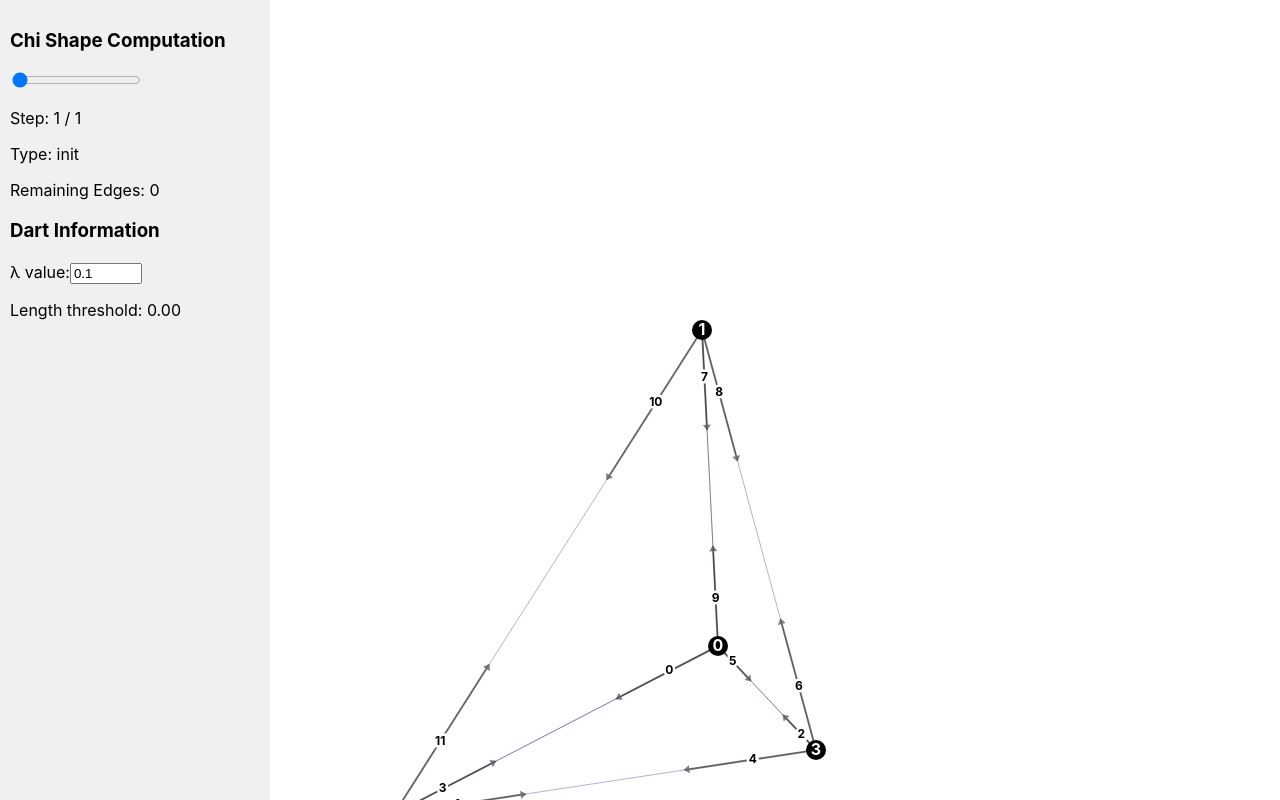
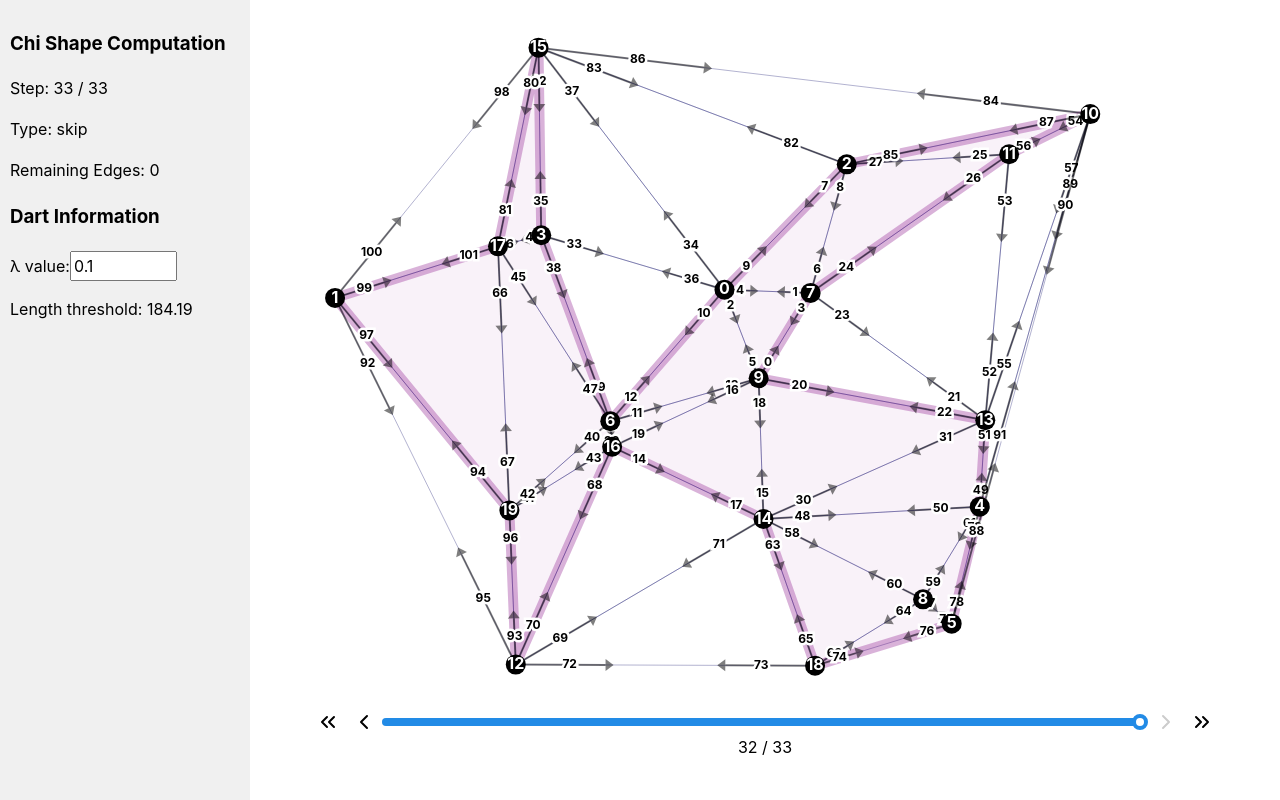
Before and after one commit to NolanDC/chi-shapes, a React (Create React App) app: page / in a window 1280 px wide. Built offline with nearby package versions, Linux system fonts and the light colour scheme.

Commit message:
visual adjustments, remove analyze step in favor of skip or remove

```diff
--- a/src/App.tsx
+++ b/src/App.tsx
@@ -1,9 +1,13 @@
 import DelaunayVisualization from './ChiShapeVisualization';
+import { MantineProvider } from '@mantine/core';
 
 function App() {
   return (
     <div className="App">
-      <DelaunayVisualization />
+      <MantineProvider>
+        <DelaunayVisualization />
+      </MantineProvider>
+
     </div>
   );
 }
--- a/src/ChiShapeVisualization.tsx
+++ b/src/ChiShapeVisualization.tsx
@@ -1,32 +1,57 @@
-import React, { useState, useEffect, useRef, useCallback, useMemo } from 'react';
+import React, { useState, useEffect, useMemo, useRef } from 'react';
+import styled from '@emotion/styled';
 import { Vector } from './vector';
-import { ChiShapeComputer, ComputationStep } from './chiShape';
-import { CombinatorialMap, Dart } from './CombinatorialMap';
+import { ChiShapeComputer } from './chiShape';
+import { CombinatorialMap, Dart, Triangle } from './CombinatorialMap';
 import { DartView } from './DartView';
 import { TriangleView } from './TriangleView';
 import { Vertex } from './Vertex';
-import { Line } from './Line';
-import { Triangle } from './CombinatorialMap';
-import { Edge } from './chiShape';
+import SliderControl from './SliderControl';
 
+
+const Container = styled.div`
+  display: flex;
+  width: 100vw;
+  height: 100vh;
+  overflow: hidden;
+`;
+
+const InfoPanel = styled.div`
+  width: 250px;
+  padding: 10px;
+  background: #f0f0f0;
+  overflow-y: auto;
+`;
+
+const VisualizationContainer = styled.div`
+  flex: 1;
+  display: flex;
+  flex-direction: column;
+`;
+
+const SVGContainer = styled.div`
+  flex: 1;
+  position: relative;
+`;
 
 const ChiShapeVisualization: React.FC = () => {
   const [points, setPoints] = useState<Vector[]>([]);
   const [lambda, setLambda] = useState(0.1);
   const [lengthThresh, setLengthThresh] = useState(0);
   const [hoveredDart, setHoveredDart] = useState<Dart | null>(null);
-  const [hoveredTheta0, setHoveredTheta0] = useState<Dart | null>(null)
-  const [hoveredTheta1, setHoveredTheta1] = useState<Dart | null>(null)
-  const [combinatorialMap, setCombinatorialMap] = useState<CombinatorialMap>()
-  const [delaunayTriangles, setDelaunayTriangles] = useState<Triangle[]>()
+  const [hoveredTheta0, setHoveredTheta0] = useState<Dart | null>(null);
+  const [hoveredTheta1, setHoveredTheta1] = useState<Dart | null>(null);
+  const [combinatorialMap, setCombinatorialMap] = useState<CombinatorialMap>();
+  const [delaunayTriangles, setDelaunayTriangles] = useState<Triangle[]>();
   const [size, setSize] = useState({ width: 0, height: 0 });
-  const [stepIndex, setStepIndex] = useState<number>(0)
+  const [stepIndex, setStepIndex] = useState<number>(0);
+  const svgRef = useRef<SVGSVGElement>(null);
 
   const containerRef = useRef<HTMLDivElement>(null);
   const INFO_COLUMN_WIDTH = 250;
 
-  const steps = useMemo(() => new ChiShapeComputer(points, lambda).getComputationSteps(), [points, lambda])
-  const currentStep = useMemo(() => steps[stepIndex], [steps, stepIndex])
+  const steps = useMemo(() => new ChiShapeComputer(points, lambda).getComputationSteps(), [points, lambda]);
+  const currentStep = useMemo(() => steps[stepIndex], [steps, stepIndex]);
 
   useEffect(() => {
     if (points.length < 3) {
@@ -60,12 +85,18 @@ const ChiShapeVisualization: React.FC = () => {
   }, [hoveredDart])
 
   const randomPoints = (num: number) => {
-    const width = window.innerWidth - INFO_COLUMN_WIDTH;
-    const height = window.innerHeight;
+    if (!svgRef.current) return [];
+
+    const svgRect = svgRef.current.getBoundingClientRect();
+    const padding = 40
+    const width = svgRect.width - padding*2;
+    const height = svgRect.height - padding*2;
+
+
     return Array.from({ length: num }, () =>
-      new Vector(Math.random() * width, Math.random() * height)
+      new Vector(Math.random() * width + padding, Math.random() * height + padding)
     );
-  }
+  };
 
   const simplePoints = () => {
     return [
@@ -79,8 +110,8 @@ const ChiShapeVisualization: React.FC = () => {
 
   useEffect(() => {
 
-    //setPoints(randomPoints(20));
-    setPoints(simplePoints());
+    setPoints(randomPoints(20));
+    //setPoints(simplePoints());
 
     const handleResize = () => {
       //setPoints(randomPoints(20));
@@ -97,21 +128,22 @@ const ChiShapeVisualization: React.FC = () => {
     return () => window.removeEventListener('resize', handleResize);
   }, []);
 
-  const handleStepChange = (event: React.ChangeEvent<HTMLInputElement>) => {
-    setStepIndex(Number(event.target.value));
+  const handleStepChange = (value: number) => {
+    setStepIndex(value);
   };
 
   const handleSvgClick = (e: React.MouseEvent<SVGSVGElement>) => {
-    const rect = e.currentTarget.getBoundingClientRect();
-    const x = e.clientX - rect.left;
-    const y = e.clientY - rect.top;
+    if (!svgRef.current) return;
+
+    const svgRect = svgRef.current.getBoundingClientRect();
+    const x = e.clientX - svgRect.left;
+    const y = e.clientY - svgRect.top;
     const clickedPoint = new Vector(x, y);
 
     setPoints(prevPoints => {
       const existingPointIndex = prevPoints.findIndex(p => Vector.dist(p, clickedPoint) < 10);
 
       if (existingPointIndex !== -1) {
-        console.log('Removing point at index:', existingPointIndex);
         return prevPoints.filter((_, index) => index !== existingPointIndex);
       } else {
         return [...prevPoints, clickedPoint];
@@ -180,7 +212,7 @@ const ChiShapeVisualization: React.FC = () => {
     return (
       <polygon
         points={Array.from(shape.values()).map(p => `${points[p.d1.origin].x},${points[p.d1.origin].y}`).join(' ')}
-        fill="none"
+        fill="rgba(128, 0, 128, 0.05)"
         stroke="rgba(128, 0, 128, 0.3)"
         strokeWidth={10}
       />
@@ -237,17 +269,11 @@ const ChiShapeVisualization: React.FC = () => {
     ));
   };
 
+
   return (
-    <div style={{ display: 'flex', width: '100vw', height: '100vh', overflow: 'hidden' }}>
-      <div style={{ width: `${INFO_COLUMN_WIDTH}px`, padding: '10px', background: '#f0f0f0', overflowY: 'auto' }}>
+    <Container>
+      <InfoPanel>
         <h3>Chi Shape Computation</h3>
-        <input
-          type="range"
-          min="0"
-          max={steps.length - 1}
-          value={stepIndex}
-          onChange={handleStepChange}
-        />
         <p>Step: {stepIndex + 1} / {steps.length}</p>
         {currentStep && (
           <div>
@@ -277,22 +303,28 @@ const ChiShapeVisualization: React.FC = () => {
           </label>
           <p>Length threshold: {lengthThresh.toFixed(2)}</p>
         </div>
-      </div>
-      <div ref={containerRef} style={{ position: 'relative', flex: 1 }}>
+      </InfoPanel>
+      <VisualizationContainer>
+        <SVGContainer>
           <svg
+            ref={svgRef}
             width="100%"
             height="100%"
             onClick={handleSvgClick}
           >
-
-
             {renderDelaunayTriangles()}
             {renderChiShape()}
             {renderDarts()}
             {renderPoints()}
           </svg>
-      </div>
-    </div>
+        </SVGContainer>
+        <SliderControl
+          stepIndex={stepIndex}
+          totalSteps={steps.length}
+          onStepChange={handleStepChange}
+        />
+      </VisualizationContainer>
+    </Container>
   );
 };
 
--- a/src/DartView.tsx
+++ b/src/DartView.tsx
@@ -25,13 +25,13 @@ export const DartView: React.FC<DartViewProps> = ({
 }) => {
   const dx = end.x - start.x;
   const dy = end.y - start.y;
-  const angle = Math.atan2(dy, dx) * 180 / Math.PI;
+  const angle = Math.atan2(dy, dx);
 
   const dartEndX = start.x + dx * 0.3;
   const dartEndY = start.y + dy * 0.3;
 
-  const midX = start.x + dx * 0.15;
-  const midY = start.y + dy * 0.15;
+  const midX = start.x + dx * 0.18;
+  const midY = start.y + dy * 0.18;
 
   let stroke = 'rgba(0, 0, 0, 0.5)';
   if (isHovered) {
@@ -39,6 +39,28 @@ export const DartView: React.FC<DartViewProps> = ({
   } else if (highlight) {
     stroke = highlight;
   }
+
+  // Calculate arrow points
+  const arrowWidth = 6;
+  const arrowLength = 8;
+  const hitAreaWidth = 10; // Width of the hit area around the dart line
+
+  // Calculate points for the hit area
+  const perpAngle = angle + Math.PI / 2;
+  const hitAreaOffsetX = Math.cos(perpAngle) * hitAreaWidth / 2;
+  const hitAreaOffsetY = Math.sin(perpAngle) * hitAreaWidth / 2;
+
+  // Create refined hitbox path
+  const hitboxPath = `
+    M ${start.x + hitAreaOffsetX} ${start.y + hitAreaOffsetY}
+    L ${dartEndX + hitAreaOffsetX} ${dartEndY + hitAreaOffsetY}
+    L ${dartEndX + Math.cos(angle + Math.PI / 2) * arrowWidth} ${dartEndY + Math.sin(angle + Math.PI / 2) * arrowWidth}
+    L ${dartEndX + Math.cos(angle) * arrowLength} ${dartEndY + Math.sin(angle) * arrowLength}
+    L ${dartEndX + Math.cos(angle - Math.PI / 2) * arrowWidth} ${dartEndY + Math.sin(angle - Math.PI / 2) * arrowWidth}
+    L ${dartEndX - hitAreaOffsetX} ${dartEndY - hitAreaOffsetY}
+    L ${start.x - hitAreaOffsetX} ${start.y - hitAreaOffsetY}
+    Z
+  `;
 
   const renderTheta1Line = () => {
     if (!theta1End || dart.removed) return null;
@@ -58,6 +80,14 @@ export const DartView: React.FC<DartViewProps> = ({
 
   return (
     <g onMouseEnter={onMouseEnter} onMouseLeave={onMouseLeave}>
+      {/* Refined invisible hitbox */}
+      <path
+        d={hitboxPath}
+        fill="transparent"
+        stroke="transparent"
+        style={{ cursor: 'pointer' }}
+      />
+      {/* Visible dart line */}
       <line
         x1={start.x}
         y1={start.y}
@@ -65,16 +95,18 @@ export const DartView: React.FC<DartViewProps> = ({
         y2={dartEndY}
         stroke={stroke}
         strokeWidth={(isHovered || highlight !== '') ? "4" : "2"}
+        pointerEvents="none"
       />
       <polygon
-        points={(isHovered || highlight !== '') ? "0,-6 8,0 0,6" : "0,-4 6,0 0,4"}
+        points={`0,${-arrowWidth} ${arrowLength},0 0,${arrowWidth}`}
         fill={stroke}
-        transform={`translate(${dartEndX},${dartEndY}) rotate(${angle})`}
+        transform={`translate(${dartEndX},${dartEndY}) rotate(${angle * 180 / Math.PI})`}
+        pointerEvents="none"
       />
       <text
         x={midX}
         y={midY}
-        dominant-baseline="middle"
+        dominantBaseline="middle"
         textAnchor="middle"
         fill="black"
         stroke="white"
@@ -82,8 +114,9 @@ export const DartView: React.FC<DartViewProps> = ({
         paintOrder="stroke"
         fontSize="12"
         fontWeight="bold"
+        pointerEvents="none"
       >
-        {dart.index}{dart.removed ? 'r' : ''}
+        {dart.index}
       </text>
       {/*renderTheta1Line()*/}
     </g>
--- /dev/null
+++ b/src/SliderControl.tsx
@@ -0,0 +1,79 @@
+import React from 'react';
+import styled from '@emotion/styled';
+import { Slider } from '@mantine/core';
+import { ChevronsLeft, ChevronLeft, ChevronRight, ChevronsRight } from 'lucide-react';
+
+const SliderContainer = styled.div`
+  display: flex;
+  width: 100%;
+  flex-direction: column;
+  margin-bottom: 40px;
+  align-items: center;
+`;
+
+const InteractionContainer = styled.div`
+  width: 100%;
+  padding: 10px;
+  display: flex;
+  padding: 0 60px;
+  justify-content: space-between;
+  align-items: center;
+`
+
+const IconButton = styled.button`
+  background: none;
+  border: none;
+  cursor: pointer;
+  display: flex;
+
+  &:hover {
+    color: #007bff;
+  }
+  &:disabled {
+    color: #ccc;
+    cursor: not-allowed;
+  }
+`;
+
+const StepCount = styled.div`
+  color: gray;
+`
+
+interface SliderControlProps {
+  stepIndex: number;
+  totalSteps: number;
+  onStepChange: (step: number) => void;
+}
+
+const SliderControl: React.FC<SliderControlProps> = ({ stepIndex, totalSteps, onStepChange }) => {
+  return (
+    <SliderContainer>
+      <InteractionContainer>
+        <IconButton onClick={() => onStepChange(0)}>
+          <ChevronsLeft size={24} />
+        </IconButton>
+        <IconButton onClick={() => onStepChange(stepIndex - 1)} disabled={stepIndex === 0}>
+          <ChevronLeft size={24} />
+        </IconButton>
+        <Slider
+          value={stepIndex}
+          onChange={onStepChange}
+          min={0}
+          max={totalSteps - 1}
+          style={{ width: '100%' }}
+        />
+        <IconButton onClick={() => onStepChange(stepIndex + 1)} disabled={stepIndex === totalSteps - 1}>
+          <ChevronRight size={24} />
+        </IconButton>
+        <IconButton onClick={() => onStepChange(totalSteps - 1)}>
+          <ChevronsRight size={24} />
+        </IconButton>
+      </InteractionContainer>
+      <StepCount>
+      </StepCount>
+        {stepIndex} / {totalSteps}
+    </SliderContainer>
+  );
+};
+
+export default SliderControl;
--- a/src/chiShape.ts
+++ b/src/chiShape.ts
@@ -9,7 +9,7 @@ export interface Edge {
 }
 
 export interface ComputationStep {
-  type: 'init' | 'analyze' | 'remove';
+  type: 'init' | 'analyze' | 'remove' | 'skip';
   edge?: Edge;
   isRegular?: boolean;
   isBoundary?: boolean;
@@ -211,15 +211,7 @@ export class ChiShapeComputer {
       const isBoundary = this.combinatorialMap.isBoundaryEdge(d1, d2);
       const exceedsLength = length > this.lengthThreshold;
 
-      // Add analysis step
-      this.computationSteps.push({
-        type: 'analyze',
-        edge: edge,
-        isRegular: isRegular,
-        isBoundary: isBoundary,
-        currentChiShape:  this.sortEdges(new Set<Edge>([...lastStep.currentChiShape])),
-        remainingEdges: [...lastStep.remainingEdges]
-      });
+
 
       if (isRegular && exceedsLength) {
         const [r1, r2] = this.combinatorialMap.revealedEdges(d1, d2);
@@ -241,11 +233,26 @@ export class ChiShapeComputer {
           remainingEdges: newRemainingEdges
         });
       } else {
+
+        // Add analysis step
+        /*
+        this.computationSteps.push({
+          type: 'analyze',
+          edge: edge,
+          isRegular: isRegular,
+          isBoundary: isBoundary,
+          currentChiShape:  this.sortEdges(new Set<Edge>([...lastStep.currentChiShape])),
+          remainingEdges: [...lastStep.remainingEdges]
+        });
+        */
+
         // If not removed, just remove from remaining edges
         this.computationSteps.push({
-          type: 'remove',
+          type: 'skip',
           edge: edge,
-          currentChiShape: [...lastStep.currentChiShape],
+          isRegular: isRegular,
+          isBoundary: isBoundary,
+          currentChiShape:  this.sortEdges(new Set<Edge>([...lastStep.currentChiShape])),
           remainingEdges: lastStep.remainingEdges.slice(1)
         });
       }
--- a/src/index.tsx
+++ b/src/index.tsx
@@ -3,6 +3,7 @@ import ReactDOM from 'react-dom/client';
 import './index.css';
 import App from './App';
 import reportWebVitals from './reportWebVitals';
+import '@mantine/core/styles.css';
 
 const root = ReactDOM.createRoot(
   document.getElementById('root') as HTMLElement
```
Also changed, not shown: package.json (+7 -0 lines), 1 other file (tests, documents, lock files or other folders). Lines whose indentation alone changed are shown as unchanged.
